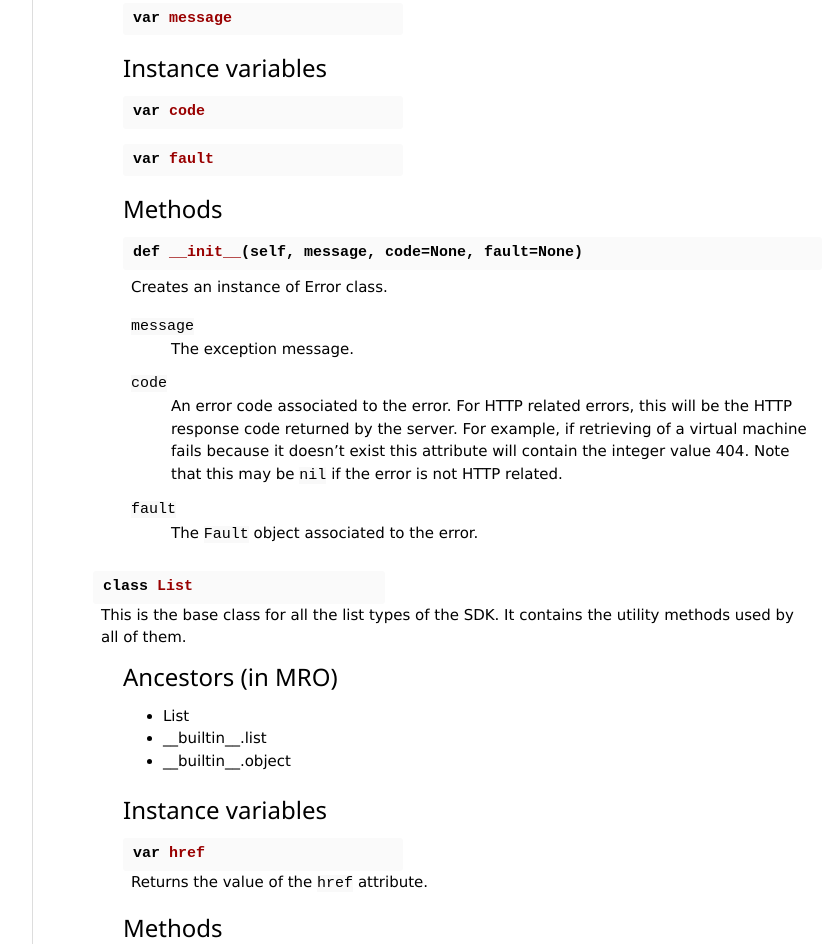
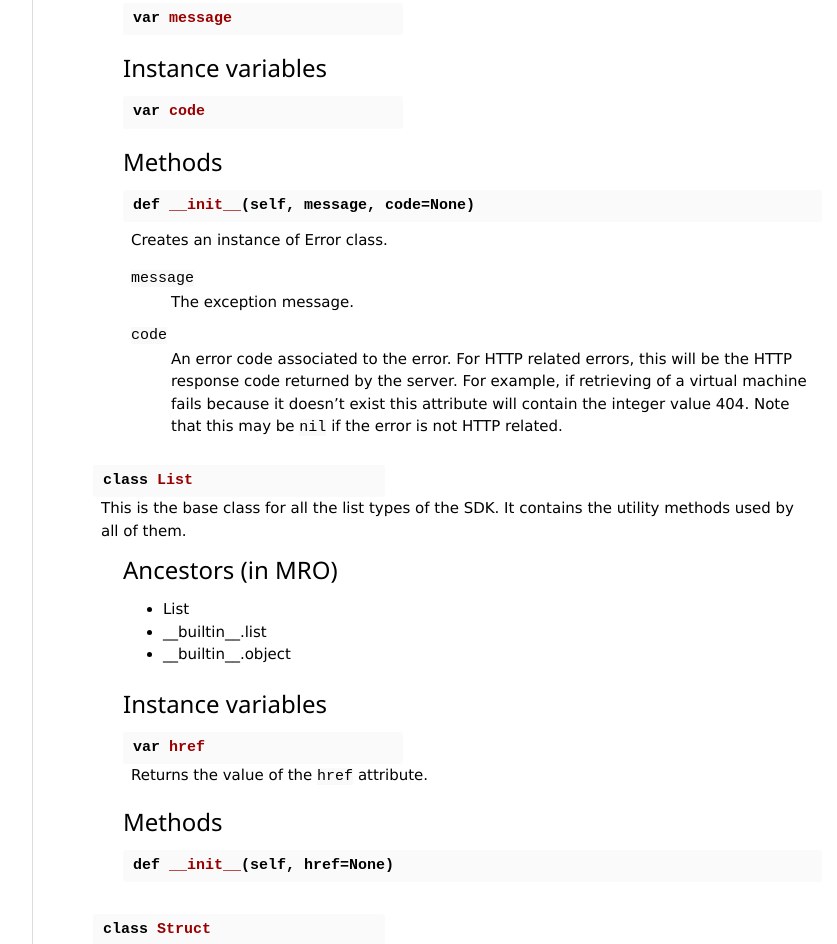
Before and after one commit to oVirt/ovirt-engine-sdk, a plain HTML site: page master/index.html in a window 1280 px wide. Shown: the part 4962-5906 px from the top of the page, without its empty margins (288-1125 px from the left). Drawn offline with nearby package versions, Linux system fonts and the light colour scheme.

Commit message:
gh-pages cbdbdb6 cbdbdb6638cc2eee76747a0dfcf52ed7cf09fce7

```diff
--- a/master/index.html
+++ b/master/index.html
@@ -1661,19 +1661,11 @@ indicates that some exception happened in SDK.</p>
 
 
             </div>
-            <div class="item">
-            <p id="ovirtsdk4.Error.fault" class="name">var <span class="ident">fault</span></p>
-
-
-
-
-
-            </div>
           <h3>Methods</h3>
 
   <div class="item">
     <div class="name def" id="ovirtsdk4.Error.__init__">
-    <p>def <span class="ident">__init__</span>(</p><p>self, message, code=None, fault=None)</p>
+    <p>def <span class="ident">__init__</span>(</p><p>self, message, code=None)</p>
     </div>
 
 
@@ -1695,10 +1687,6 @@ errors, this will be the HTTP response code returned by the server.
 For example, if retrieving of a virtual machine fails because it
 doesn&#8217;t exist this attribute will contain the integer value 404. Note
 that this may be <code>nil</code> if the error is not HTTP related.</p>
-</dd>
-<dt class="hdlist1"><code>fault</code></dt>
-<dd>
-<p>The <code>Fault</code> object associated to the error.</p>
 </dd>
 </dl>
 </div>
```
